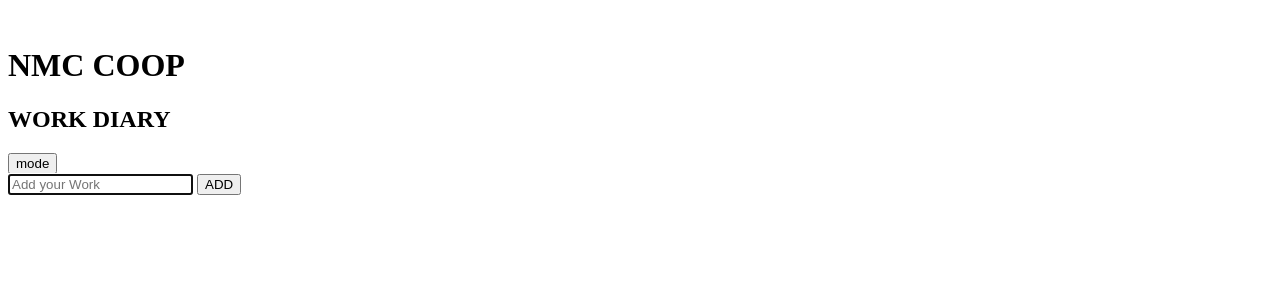
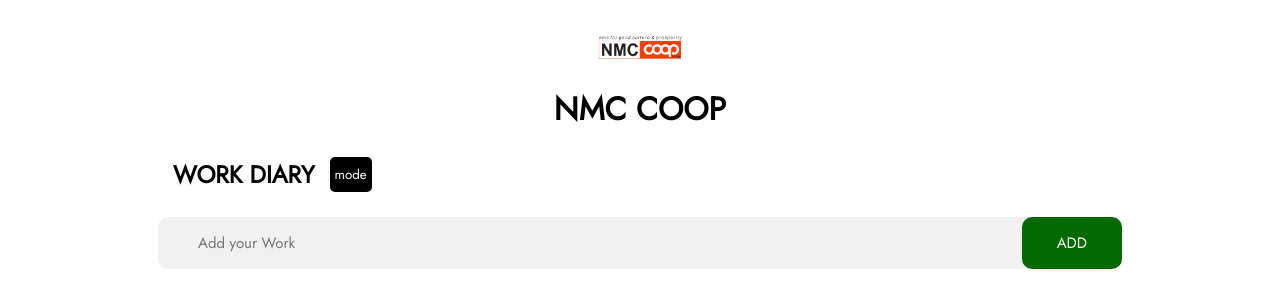
Before and after one commit to souravbasnet/Work-Diary, a plain HTML site: page index.html in a window 1280 px wide. Drawn offline with Linux system fonts and the light colour scheme; the site is published under a folder, as on GitHub Pages, so addresses that start at the root find nothing.

Commit message:
Update index.html

```diff
--- a/index.html
+++ b/index.html
@@ -4,12 +4,12 @@
     <meta charset="UTF-8">
     <meta name="viewport" content="width=device-width, initial-scale=1.0">
     <title>NMC-WORK-DIARY</title>
-    <link rel="stylesheet" href="/mycss.css">
-    <link rel="shortcut icon" href="/favicon-32x32.png" type="image/x-icon">
+    <link rel="stylesheet" href="mycss.css">
+    <link rel="shortcut icon" href="favicon-32x32.png" type="image/x-icon">
 </head>
 <body>
     <div class="container">
-        <div class="image"><img src="/corporate logo.png" alt=""></div>
+        <div class="image"><img src="corporate logo.png" alt=""></div>
         <h1 id="heading" class="companyname">NMC COOP</h1>
         <div class="dairydetail">
             <h2 class="dairyname">WORK DIARY</h2>
@@ -29,5 +29,5 @@
         </div>
     </div>
 </body>
-<script src="/index.js"></script>
+<script src="index.js"></script>
 </html>
```
